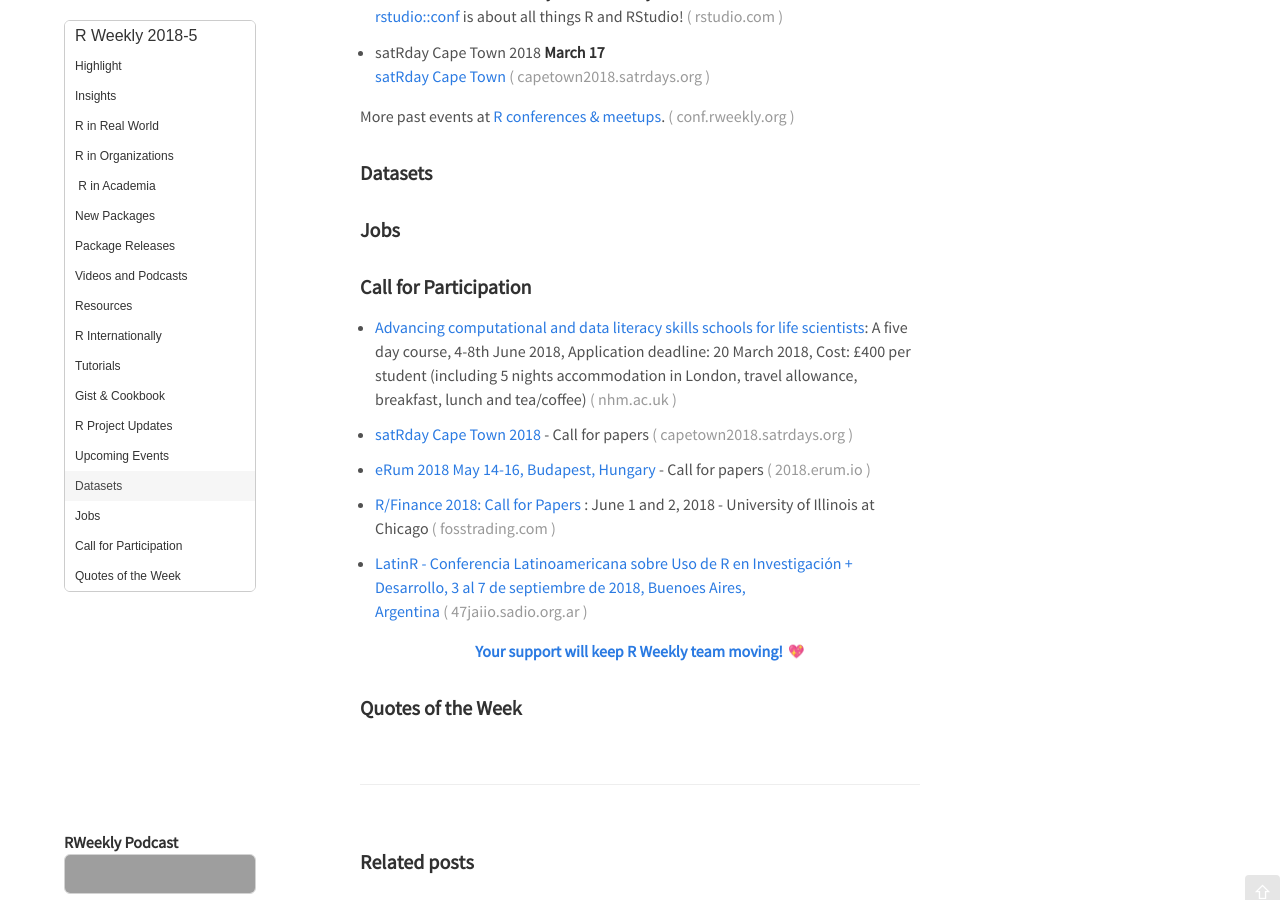
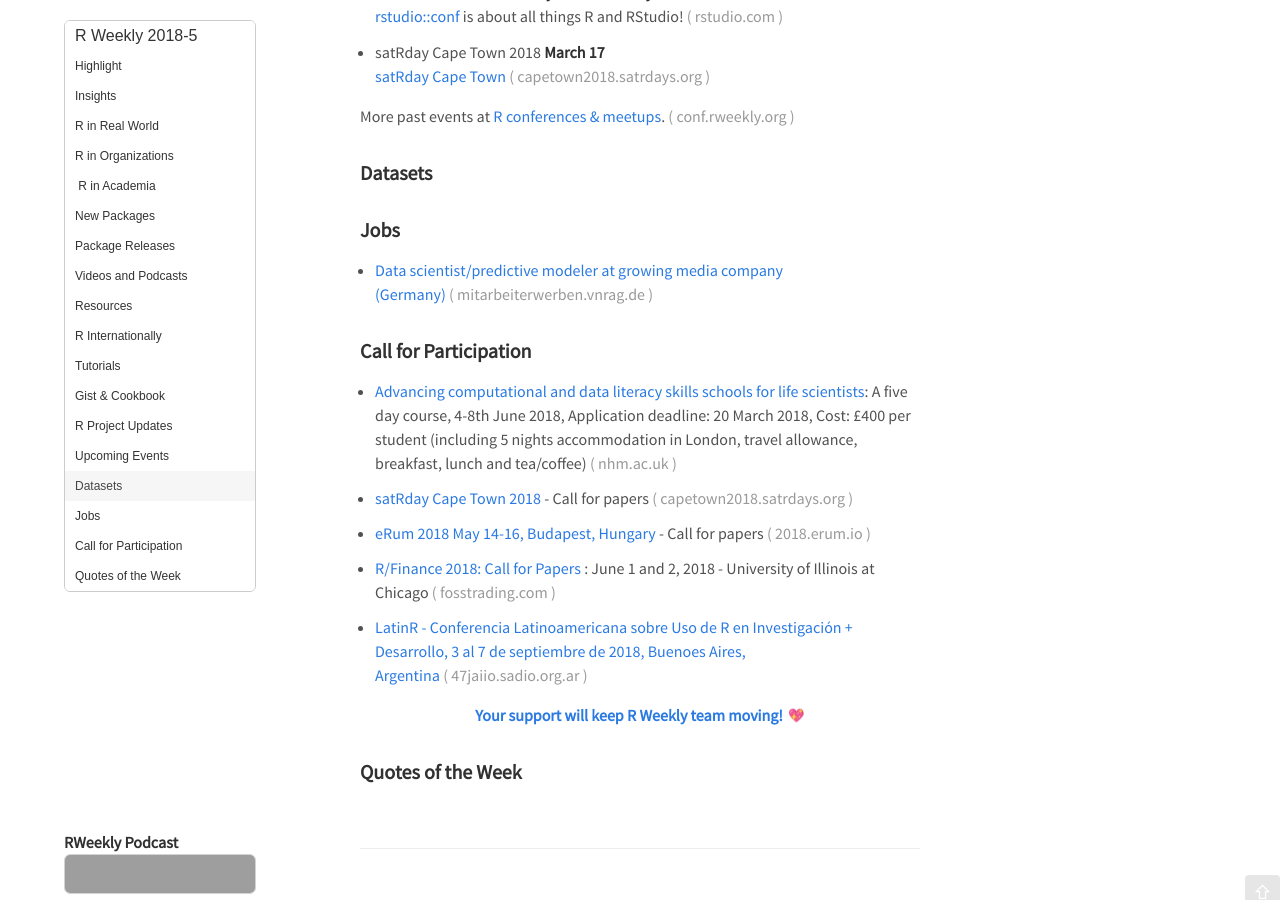
Before and after one commit to rweekly/rweekly.org, a Jekyll site: the page built from draft.md, in a window 1280 px wide and 900 px high, scrolled down 1791 px. Built offline with Jekyll 4.4.1, drawn with Linux system fonts in a browser that asks for light colours; emoji names are drawn with the system emoji font; comment, search, counter and statistics services are not loaded; grey boxes are pictures that could not be loaded.

Commit message:
Add job posting

```diff
--- a/draft.md
+++ b/draft.md
@@ -122,7 +122,7 @@
 
 ### Jobs
 
-
++ [Data scientist/predictive modeler at growing media company (Germany)](https://mitarbeiterwerben.vnrag.de/de/candidate/job/jrwFFvhzl2/B8iARla0e)
 
 ###  Call for Participation
 
```
